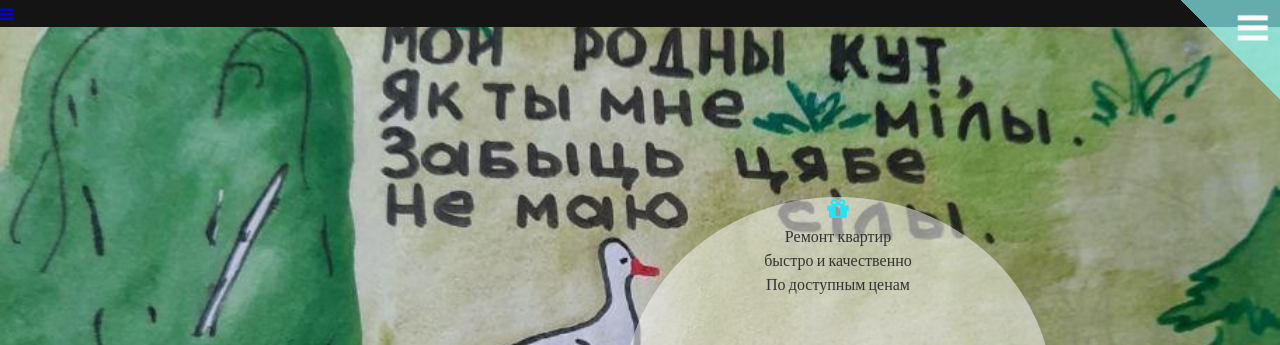
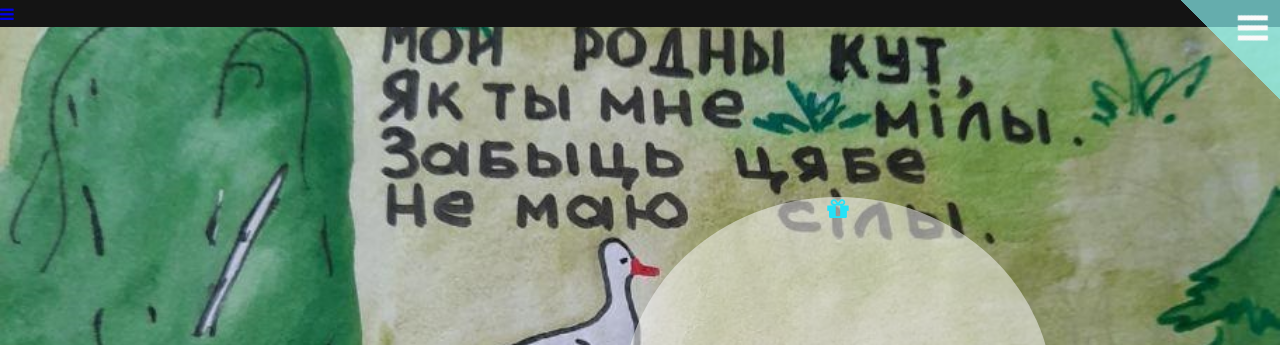
Before and after one commit to MikeArvalor/about-village, a plain HTML site: page index1.html in a window 1280 px wide. Shown: the top 345 px of the page. Drawn offline with nearby package versions, Linux system fonts and the light colour scheme.

Commit message:
Update index1.html

```diff
--- a/index1.html
+++ b/index1.html
@@ -69,7 +69,7 @@
 		<div class="about">
 
 			<div class="voucher-whitetransparent">
-				<h2><i class="fa fa-gift"></i><br/>Ремонт квартир<br/>быстро и качественно<br/>По доступным ценам</h2>
+				<h2><i class="fa fa-gift"></i><br/><br/></h2>
 			</div>
 	</div>
 	</section>
```
